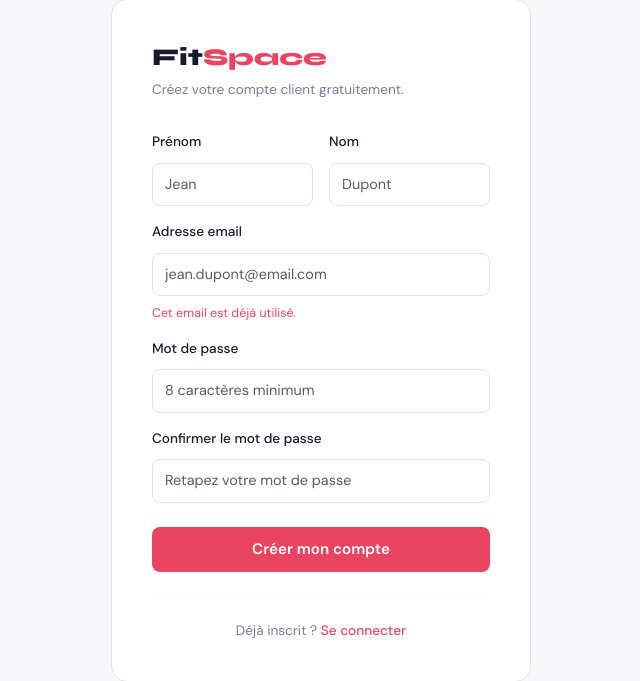
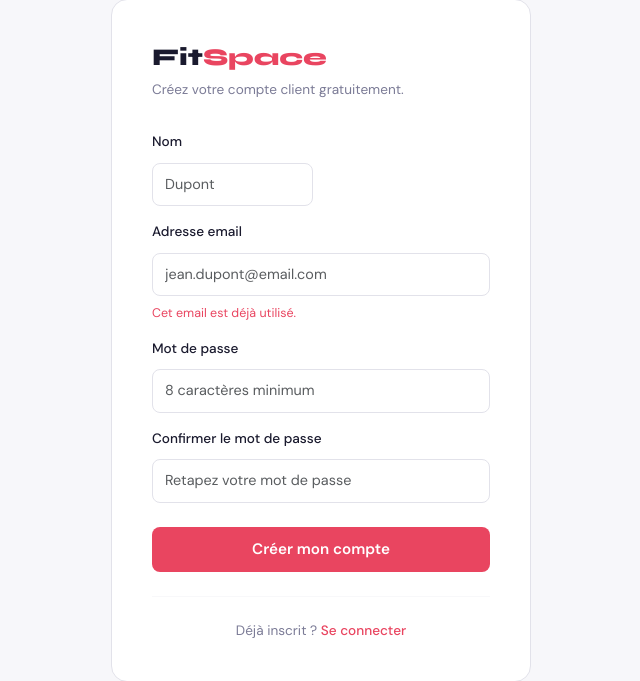
Before and after one commit to BrandyAllan/sport, a CodeIgniter 4 app: the page made by app/Views/auth/register.php in a window 1280 px wide. Shown: the part 97-778 px from the top of the page, without its empty margins (319-959 px from the left). Run offline with PHP 8.4 and a stand-in for CodeIgniter, Linux system fonts and the light colour scheme; the template is opened without the code that fills it, so the values that code supplies are empty; some libraries are stand-ins or nearby versions.

Commit message:
name input

```diff
--- a/app/Views/auth/login.php
+++ b/app/Views/auth/login.php
@@ -19,11 +19,11 @@
       <form action="/login" method="post">
         <div class="form-group mb-3">
           <label class="form-label">Adresse email</label>
-          <input type="email" class="form-control" placeholder="votre@email.com" />
+          <input type="email" class="form-control" name="email" placeholder="votre@email.com" />
         </div>
         <div class="form-group mb-4">
           <label class="form-label">Mot de passe</label>
-          <input type="password" class="form-control" placeholder="••••••••" />
+          <input type="password" class="form-control" name="password" placeholder="••••••••" />
         </div>
         <button type="submit" class="btn-primary-custom">Se connecter</button>
       </form>
--- a/app/Views/auth/register.php
+++ b/app/Views/auth/register.php
@@ -13,27 +13,23 @@
       <form action="/register" method="post">
         <div class="form-grid-2 mb-3">
           <div class="form-group">
-            <label class="form-label">Prénom</label>
-            <input type="text" class="form-control" placeholder="Jean" />
-          </div>
-          <div class="form-group">
             <label class="form-label">Nom</label>
-            <input type="text" class="form-control" placeholder="Dupont" />
+            <input type="text" class="form-control" name="nom" placeholder="Dupont" />
           </div>
         </div>
         <div class="form-group mb-3">
           <label class="form-label">Adresse email</label>
-          <input type="email" class="form-control" placeholder="jean.dupont@email.com" />
+          <input type="email" class="form-control" name="email" placeholder="jean.dupont@email.com" />
           <!-- Erreur de validation CI4 -->
           <small style="color:var(--accent);font-size:0.78rem;margin-top:3px;">Cet email est déjà utilisé.</small>
         </div>
         <div class="form-group mb-3">
           <label class="form-label">Mot de passe</label>
-          <input type="password" class="form-control" placeholder="8 caractères minimum" />
+          <input type="password" class="form-control" name="password" placeholder="8 caractères minimum" />
         </div>
         <div class="form-group mb-4">
           <label class="form-label">Confirmer le mot de passe</label>
-          <input type="password" class="form-control" placeholder="Retapez votre mot de passe" />
+          <input type="password" class="form-control" name="password_confirm" placeholder="Retapez votre mot de passe" />
         </div>
         <button type="submit" class="btn-primary-custom">Créer mon compte</button>
       </form>
```
